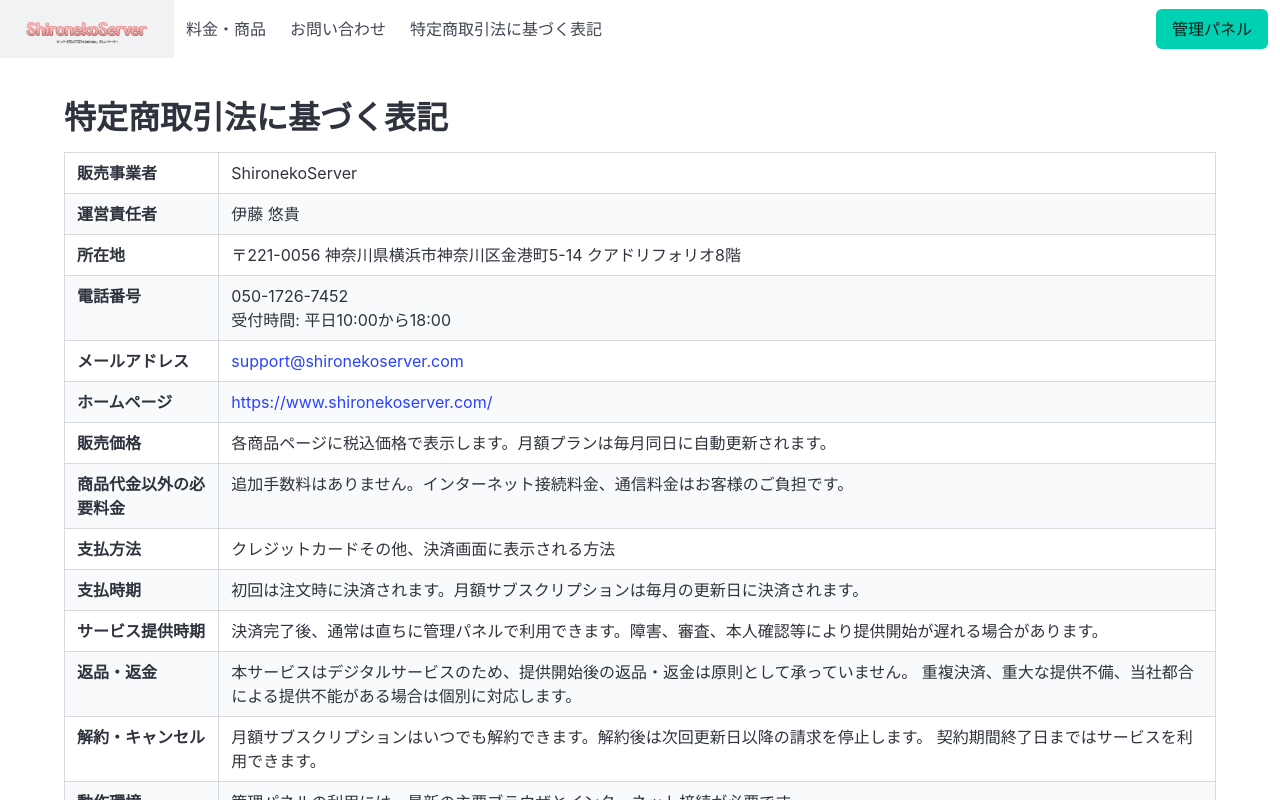
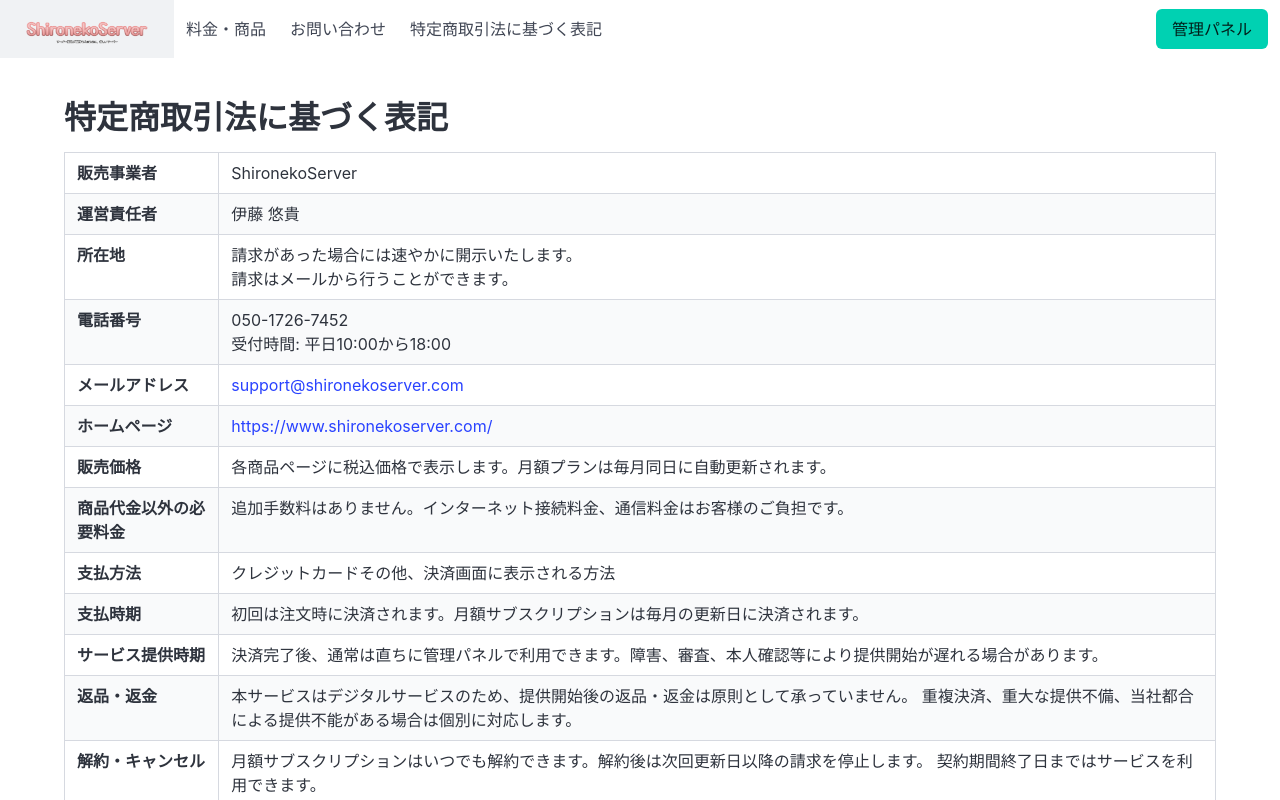
Before and after one commit to ShironekoServer/new_shironeko_web, a Next.js app: page /commerce in a window 1280 px wide. Shown: the top 800 px of the page. Built offline with nearby package versions, Linux system fonts and the light colour scheme.

Commit message:
表記を追加

```diff
--- a/app/commerce/commerce.tsx
+++ b/app/commerce/commerce.tsx
@@ -18,8 +18,9 @@
             <tr>
               <th>所在地</th>
               <td>
-                〒221-0056 神奈川県横浜市神奈川区金港町5-14
-                クアドリフォリオ8階
+                請求があった場合には速やかに開示いたします。
+                <br />
+                請求はメールから行うことができます。
               </td>
             </tr>
             <tr>
```
